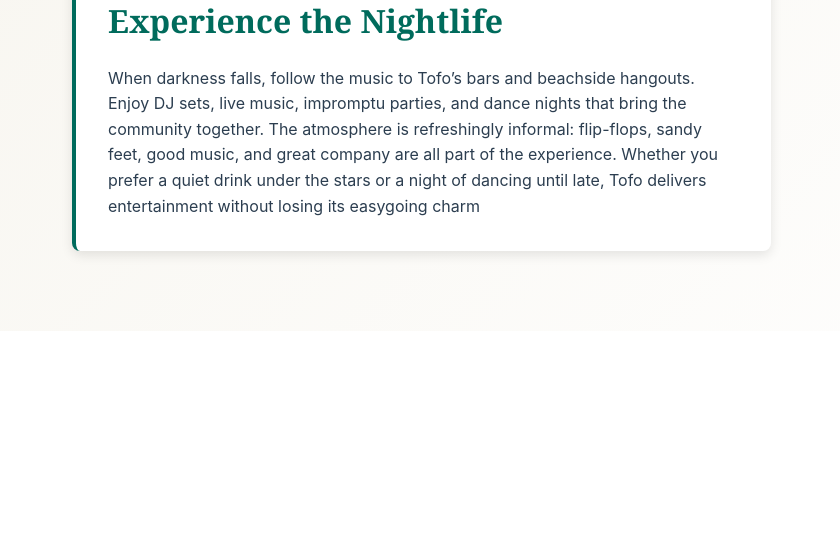
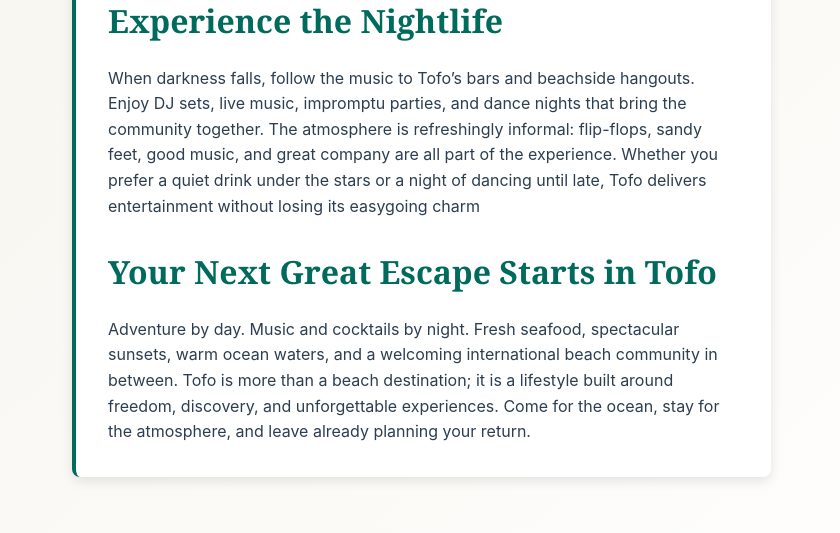
Before and after one commit to DevSpaceML/gemapp, a Flask app: page / in a window 1280 px wide. Shown: the part 1120-1653 px from the top of the page, without its empty margins (0-840 px from the left). Before the commit the page ends 1383 px from the top, so only its background shows below. Run offline with Flask 3, Linux system fonts and the light colour scheme; some libraries are stand-ins or nearby versions.

Commit message:
additions to hometpl

```diff
--- a/templates/hometpl.html
+++ b/templates/hometpl.html
@@ -24,6 +24,8 @@
 		Spend your mornings swimming in crystal-clear waters, sunbathing on pristine beaches, or taking long walks along the spectacular coastline. Catch a surf lesson, explore hidden stretches of shoreline, or simply settle beneath a palm tree with a refreshing drink and the sound of the waves in the background.
 		<h2>Experience the Nightlife</h2>
 		When darkness falls, follow the music to Tofo’s bars and beachside hangouts. Enjoy DJ sets, live music, impromptu parties, and dance nights that bring the community together. The atmosphere is refreshingly informal: flip-flops, sandy feet, good music, and great company are all part of the experience. Whether you prefer a quiet drink under the stars or a night of dancing until late, Tofo delivers entertainment without losing its easygoing charm
+		<h2>Your Next Great Escape Starts in Tofo</h2>
+		Adventure by day. Music and cocktails by night. Fresh seafood, spectacular sunsets, warm ocean waters, and a welcoming international beach community in between. Tofo is more than a beach destination; it is a lifestyle built around freedom, discovery, and unforgettable experiences. Come for the ocean, stay for the atmosphere, and leave already planning your return.
 	</div>
 	<div class="info2">
 		<h2>Events this week.</h2>
```
